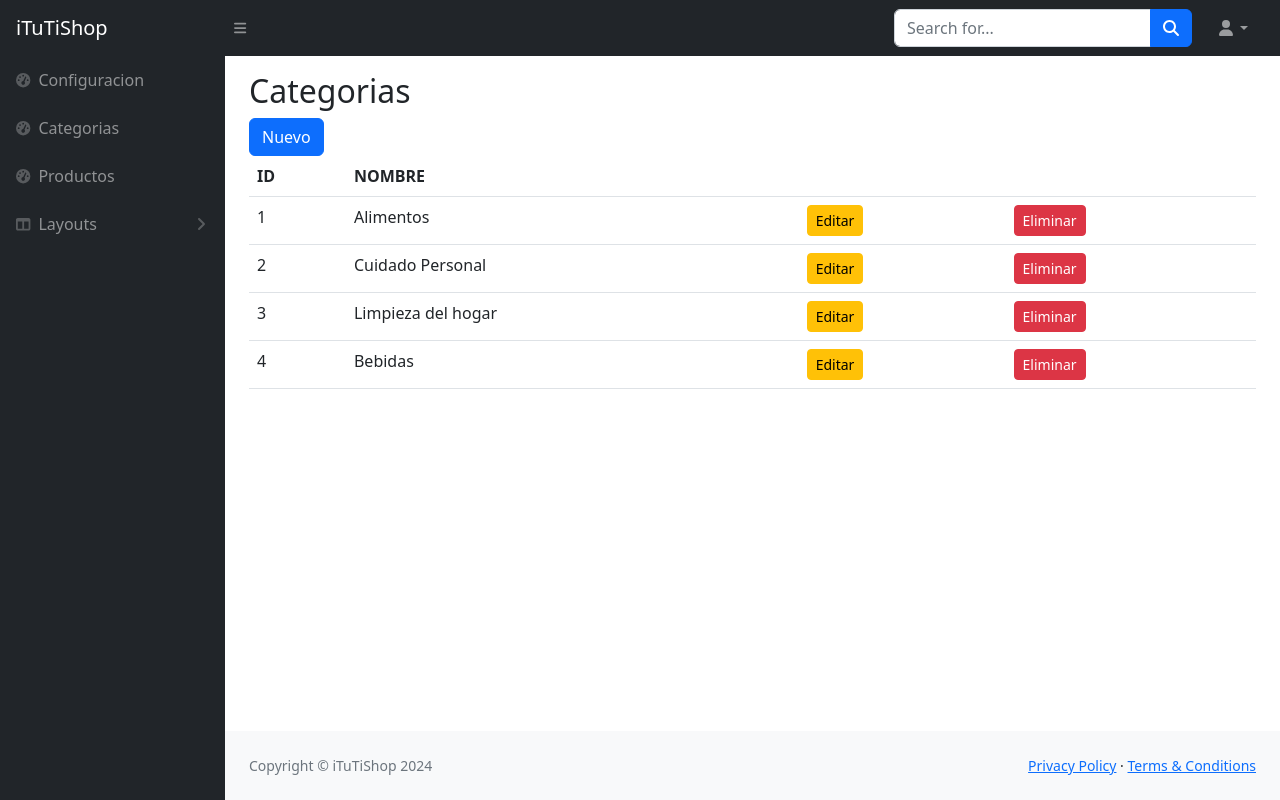
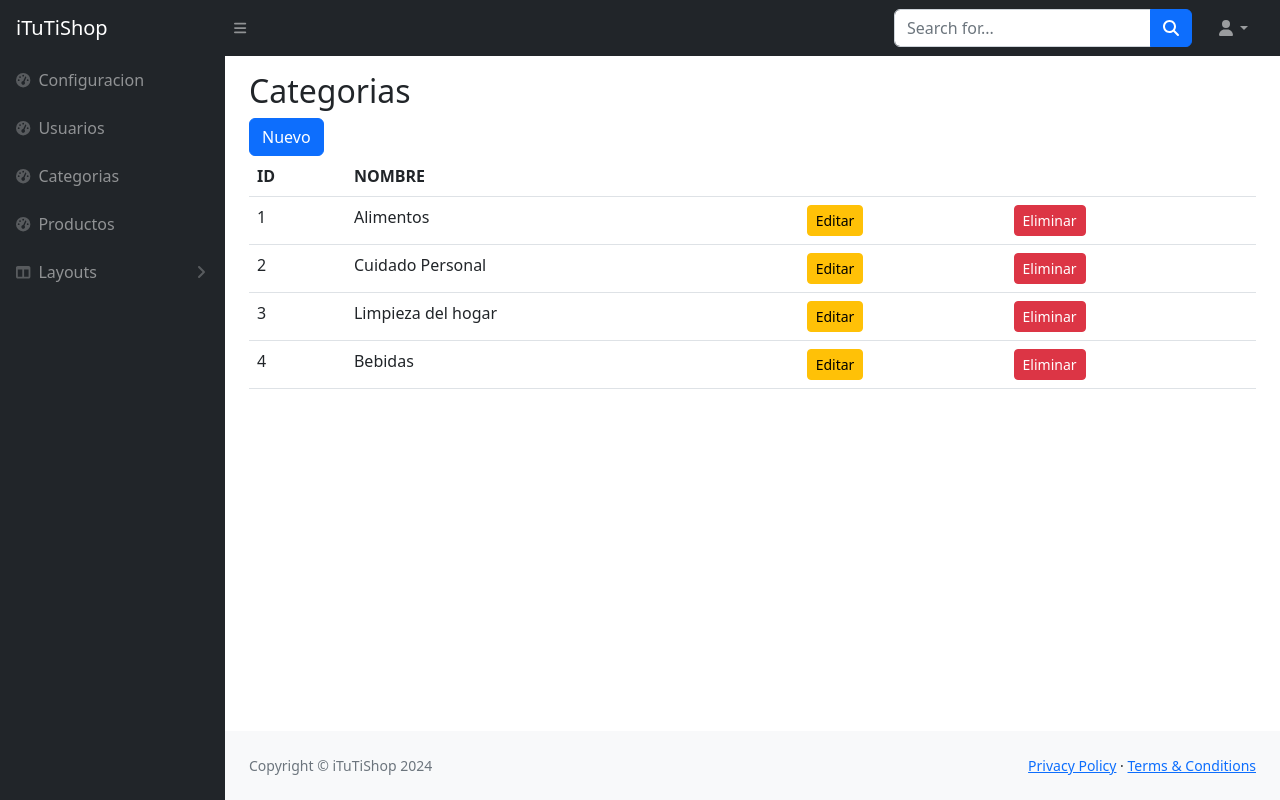
Before and after one commit to davidf110102/ITutiShop, a PHP site: page /ITutiShop/admin/categorias/index.php in a window 1280 px wide. Run offline with PHP 8.4, Linux system fonts and the light colour scheme; the visitor is signed in with stand-in values (Sample User, id 1); data comes from the database, SQL or seed files in the repository; some libraries are stand-ins or nearby versions.

Commit message:
se realizo la creacion de la parte de usuario para conecer cuales son los usuarios registrados

```diff
--- a/admin/header.php
+++ b/admin/header.php
@@ -53,6 +53,10 @@
               <div class="sb-nav-link-icon"><i class="fas fa-tachometer-alt"></i></div>
               Configuracion
             </a>
+            <a class="nav-link" href="<?php echo ADMIN_URL; ?>usuarios">
+              <div class="sb-nav-link-icon"><i class="fas fa-tachometer-alt"></i></div>
+              Usuarios
+            </a>
             <a class="nav-link" href="<?php echo ADMIN_URL; ?>categorias">
               <div class="sb-nav-link-icon"><i class="fas fa-tachometer-alt"></i></div>
               Categorias
```
Also changed, not shown: admin/usuarios/index.php (added).
